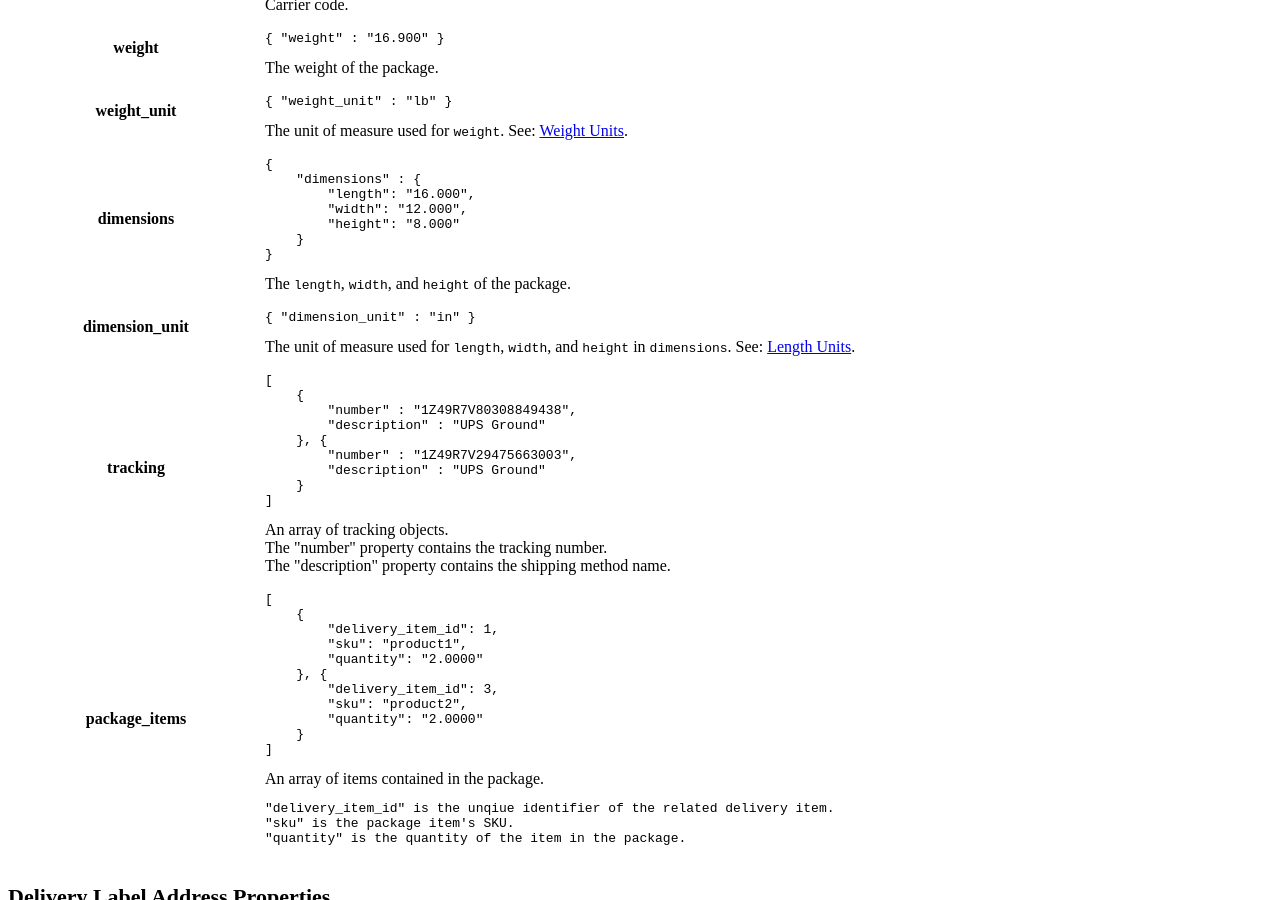
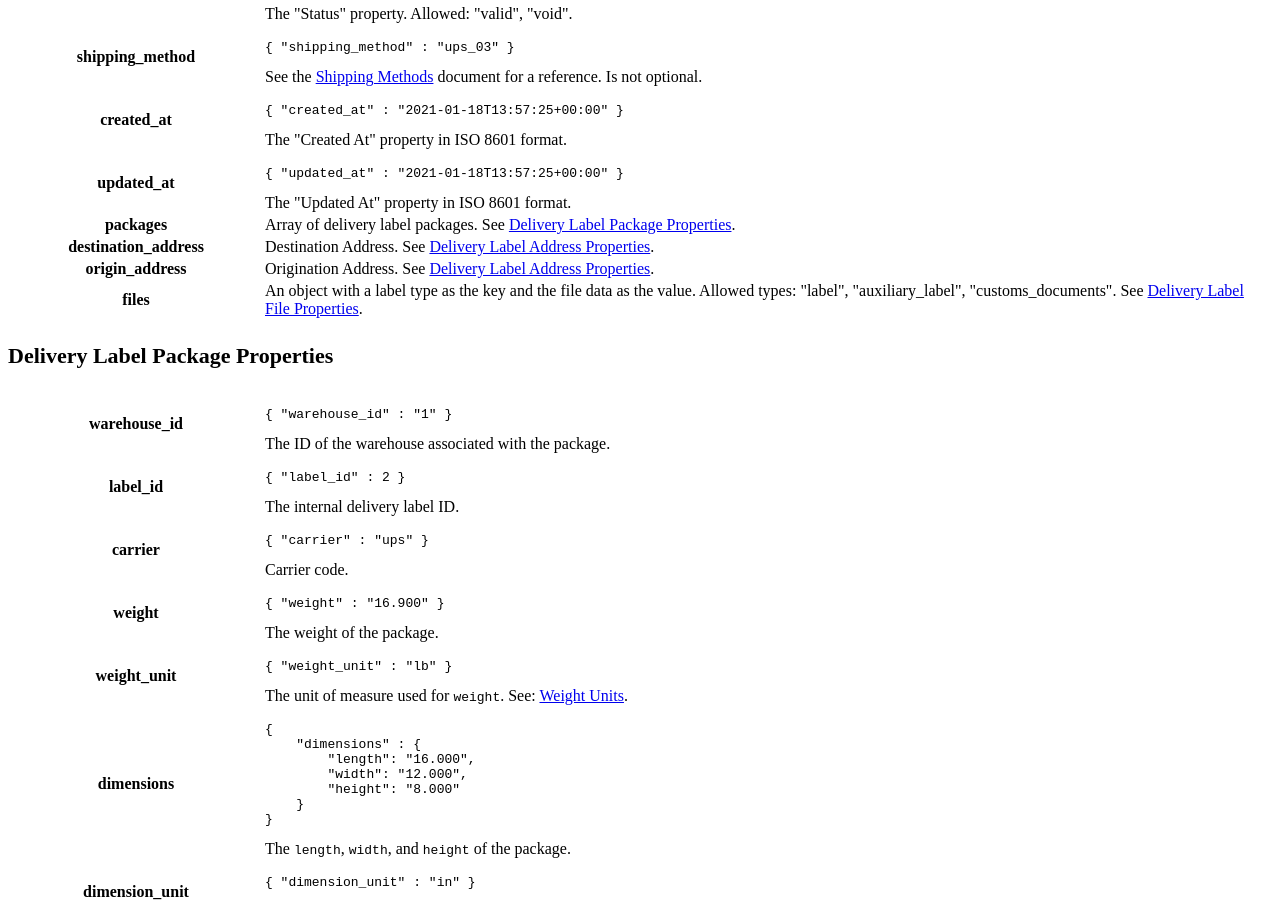
Before and after one commit to ShipStream/shipstream.github.io, a Jekyll site: the page built from _posts/2021-01-21-delivery-label.md, in a window 1280 px wide and 900 px high, scrolled down 9781 px. Built offline with Jekyll 4.4.1, drawn with Linux system fonts in a browser that asks for light colours; a style sheet for code colours, icons or effects is not loaded; some of the changed text lies outside the part shown.

Commit message:
Delivery return label files. (#74)

```diff
--- a/_posts/2021-01-21-delivery-label.md
+++ b/_posts/2021-01-21-delivery-label.md
@@ -70,7 +70,8 @@ An object with <a href="#delivery_label_properties">Delivery Label Properties</a
             [
                 "packages",
                 "destination_address",
-                "origin_address"
+                "origin_address",
+                "files"
             ]
         ]
     ]
@@ -158,6 +159,17 @@ An object with <a href="#delivery_label_properties">Delivery Label Properties</a
                 "classification": null,
                 "is_valid": null,
                 "country": "US"
+            },
+            "files": {
+                "label": {
+                    "type": "pdf",
+                    "data": "base64encoded..."
+                },
+                "auxiliary_label": {
+                    "type": "pdf",
+                    "data": "bas64encoded..."
+                },
+                "customs_documents": null
             }
         }
     ]
@@ -233,7 +245,8 @@ An array of objects. Each object will contain "<a href="#delivery_label_properti
             [
                 "packages",
                 "destination_address",
-                "origin_address"
+                "origin_address",
+                "files"
             ]
         ]
     ]
@@ -321,6 +334,17 @@ An array of objects. Each object will contain "<a href="#delivery_label_properti
                     "classification": null,
                     "is_valid": null,
                     "country": "US"
+                },
+                "files": {
+                    "label": {
+                        "type": "pdf",
+                        "data": "base64encoded..."
+                    },
+                    "auxiliary_label": {
+                        "type": "pdf",
+                        "data": "bas64encoded..."
+                    },
+                    "customs_documents": null
                 }
             }
         ],
@@ -511,6 +535,17 @@ An object with <a href="#delivery_label_properties">Delivery Label Properties</a
                 "classification": null,
                 "is_valid": null,
                 "country": "US"
+            },
+            "files": {
+                "label": {
+                    "type": "pdf",
+                    "data": "base64encoded..."
+                },
+                "auxiliary_label": {
+                    "type": "pdf",
+                    "data": "bas64encoded..."
+                },
+                "customs_documents": null
             }
         }
     ]
@@ -662,6 +697,13 @@ Void delivery label.
         <th>origin_address</th>
         <td>
             Origination Address. See <a href="#delivery_label_address_properties">Delivery Label Address Properties</a>.
+        </td>
+    </tr>
+    <tr>
+        <th>files</th>
+        <td>
+            An object with a label type as the key and the file data as the value. Allowed types: "label", "auxiliary_label", "customs_documents".
+            See <a href="#delivery_label_file_properties">Delivery Label File Properties</a>.
         </td>
     </tr>
 </tbody>
@@ -920,3 +962,26 @@ Void delivery label.
 </tr>
 </tbody>
 </table>
+
+<h3 id="delivery_label_file_properties">
+    Delivery Label File Properties
+</h3>
+
+<table class="table-striped">
+<tbody>
+<tr>
+    <th>type</th>
+    <td>
+        <pre><code>{ "type" : "pdf" }</code></pre>
+        The "Type" property. Allowed: "pdf".
+    </td>
+</tr>
+<tr>
+    <th>data</th>
+    <td>
+        <pre><code>{ "data" : "bas64encoded..." }</code></pre>
+        Base64 encoded file content.
+    </td>
+</tr>
+</tbody>
+</table>
```
